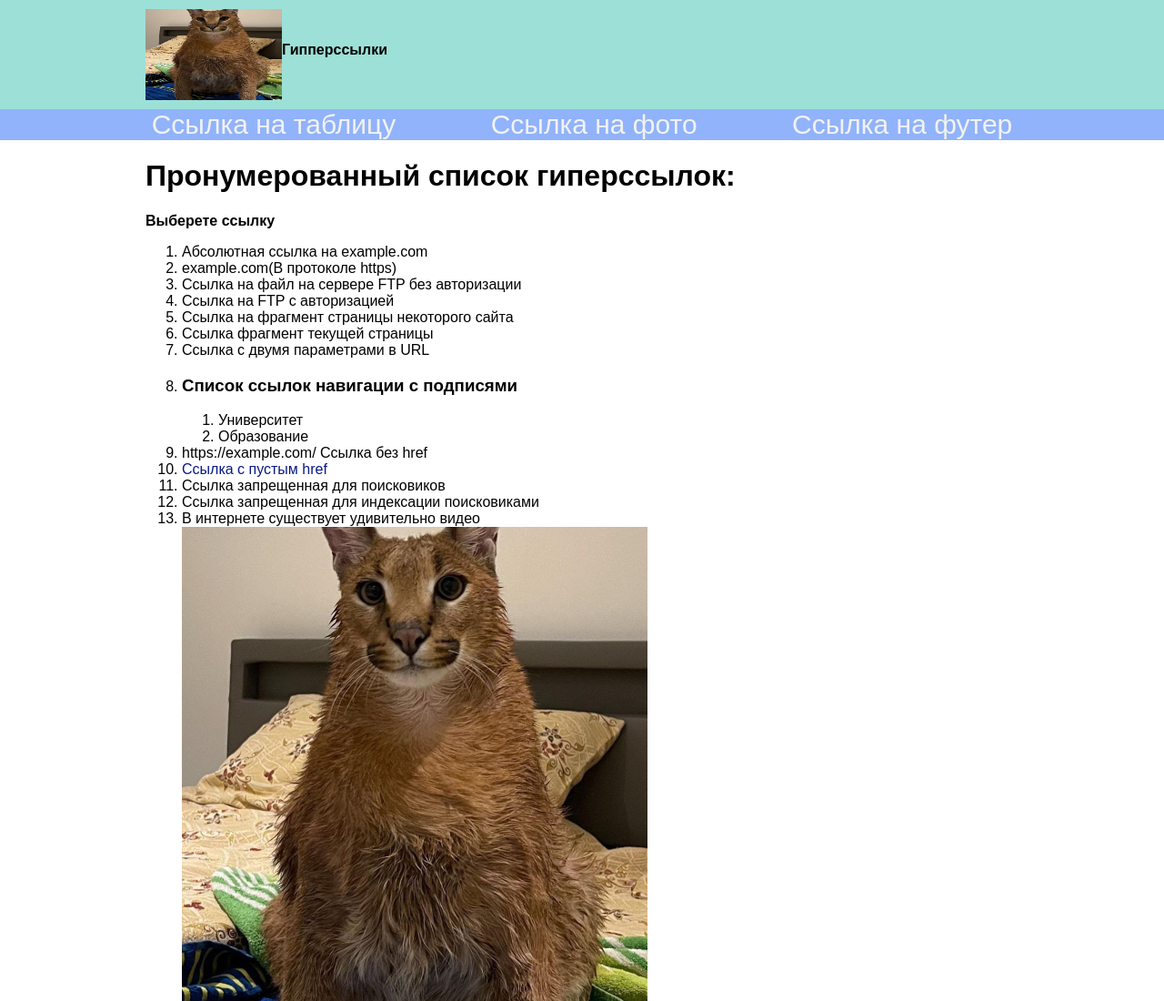
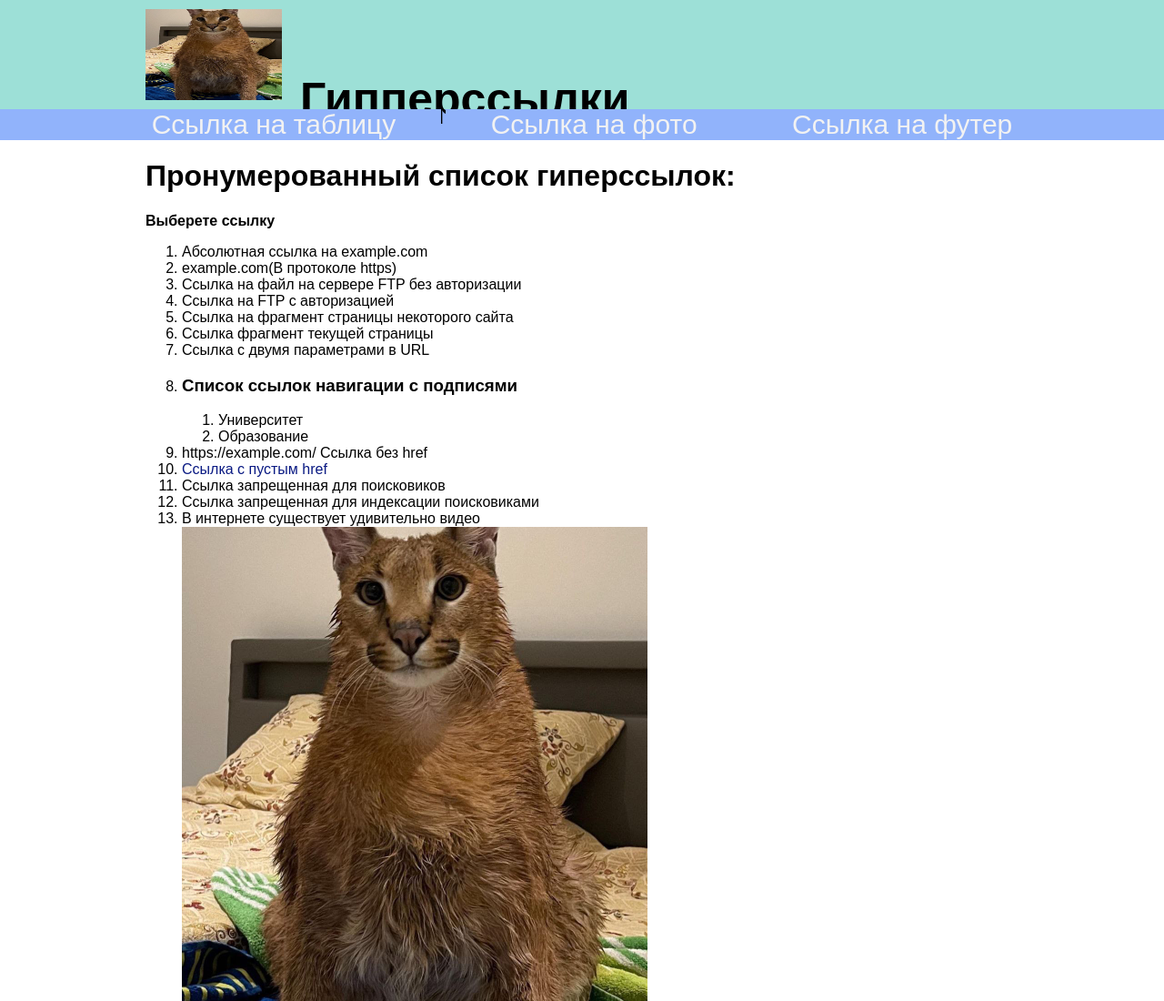
Before and after one commit to Joja2Hub/Joja2Hub.github.io, a plain HTML site: page index.html in a window 1280 px wide. Shown: the top 1100 px of the page at 91% size. Drawn offline with Linux system fonts and the light colour scheme.

Commit message:
Update style.css

```diff
--- a/style.css
+++ b/style.css
@@ -25,9 +25,9 @@ header {
 }
 
 .name {
-    margin-left: 100px;
+     margin-left: 170px;
     padding: 20px 0px 20px 0px;
-    font-size: medium;
+    font-size: 50px;
     font-weight: bold;
     color: black;
 }
```
